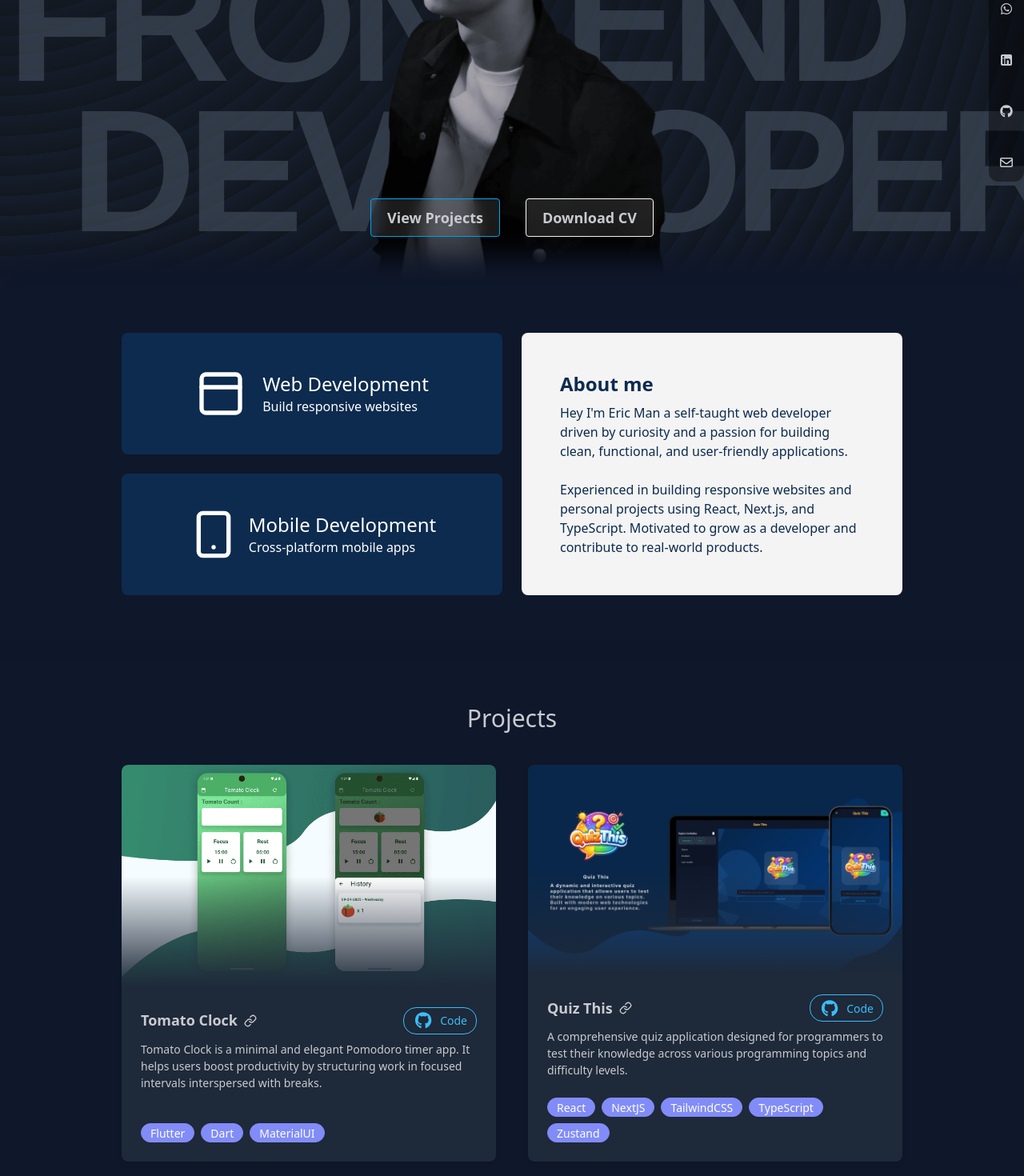
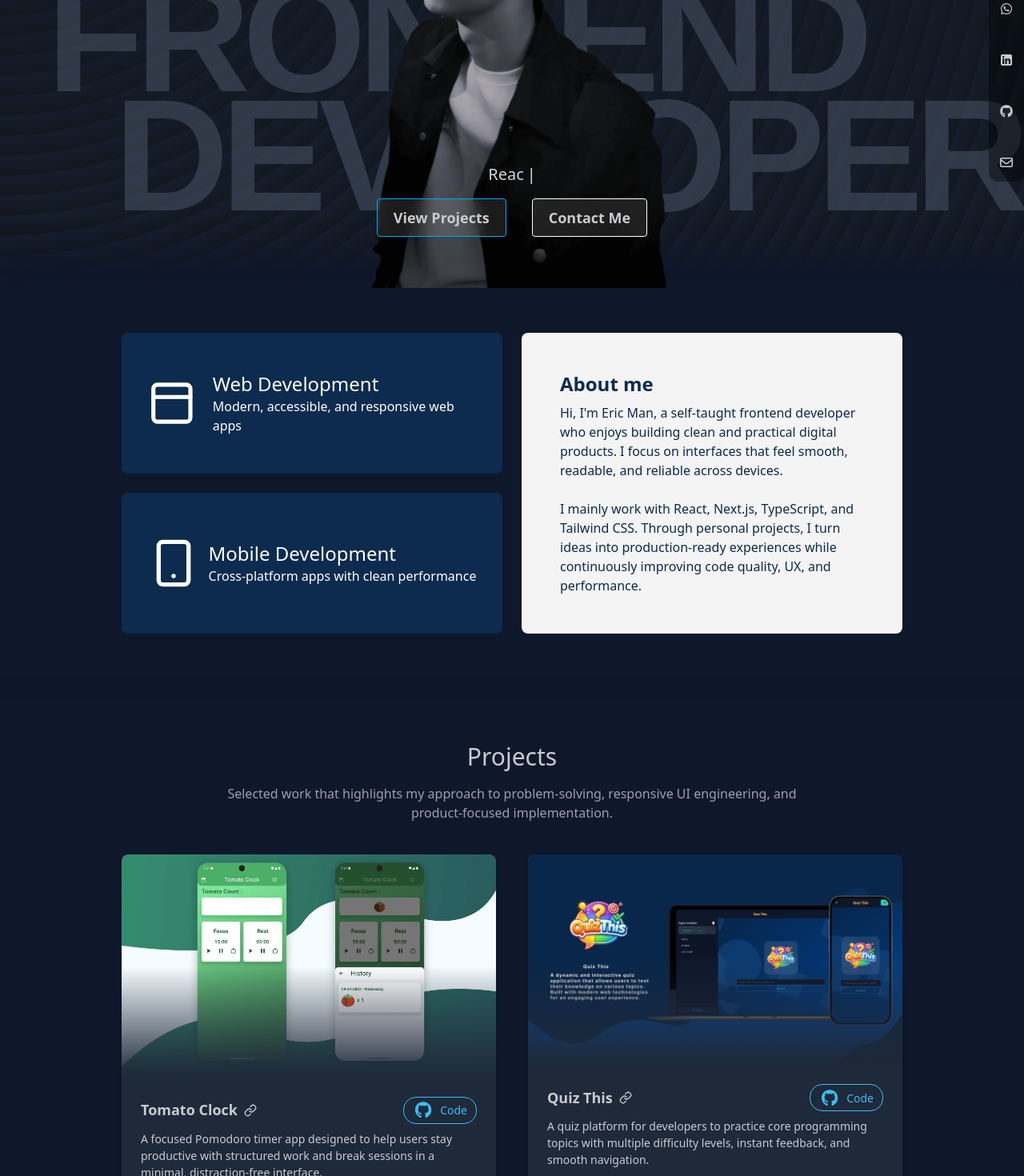
Before and after one commit to Mman7/portfolio, a Next.js app: page / in a window 1280 px wide. Shown: the part 280-1750 px from the top of the page at 80% size. Built offline with nearby package versions, Linux system fonts and the light colour scheme.

Commit message:
feat: enhance content and animations across components for improved user experience

```diff
--- a/src/components/about.tsx
+++ b/src/components/about.tsx
@@ -12,7 +12,9 @@ export default function About() {
               <h1 className="text-start text-2xl font-medium">
                 Web Development
               </h1>
-              <h2 className="text-start">Build responsive websites</h2>
+              <h2 className="text-start">
+                Modern, accessible, and responsive web apps
+              </h2>
             </div>
           </div>
         </Card>
@@ -23,7 +25,9 @@ export default function About() {
               <h1 className="text-start text-2xl font-medium">
                 Mobile Development
               </h1>
-              <h2 className="text-start">Cross-platform mobile apps</h2>
+              <h2 className="text-start">
+                Cross-platform apps with clean performance
+              </h2>
             </div>
           </div>
         </Card>
@@ -35,15 +39,16 @@ export default function About() {
             About me
           </h1>
           <h2 className="text-font-dark">
-            Hey I'm Eric Man a self-taught web developer driven by curiosity and
-            a passion for building clean, functional, and user-friendly
-            applications.
+            Hi, I'm Eric Man, a self-taught frontend developer who enjoys
+            building clean and practical digital products. I focus on interfaces
+            that feel smooth, readable, and reliable across devices.
           </h2>
           <br />
           <h2 className="text-font-dark">
-            Experienced in building responsive websites and personal projects
-            using React, Next.js, and TypeScript. Motivated to grow as a
-            developer and contribute to real-world products.
+            I mainly work with React, Next.js, TypeScript, and Tailwind CSS.
+            Through personal projects, I turn ideas into production-ready
+            experiences while continuously improving code quality, UX, and
+            performance.
           </h2>
         </div>
       </Card>
@@ -60,7 +65,7 @@ export function Card({
 }) {
   return (
     <div
-      className={`${className} h-full justify-items-center rounded-lg p-8 text-center md:text-start`}
+      className={`${className} h-full justify-items-center rounded-lg p-8 text-center transition-all duration-300 hover:-translate-y-1 hover:shadow-xl md:text-start`}
     >
       {children}
     </div>
--- a/src/components/body.tsx
+++ b/src/components/body.tsx
@@ -6,6 +6,7 @@ import HeroSection from "./hero/hero";
 import Projects from "./projects";
 import Skill from "./skill";
 import { faGithub } from "@fortawesome/free-brands-svg-icons";
+import VisibilityWrapper from "./itemcard/visibility_wrapper";
 
 export default function Body() {
   return (
@@ -14,10 +15,15 @@ export default function Body() {
         <HeroSection />
       </section>
       <section id="about">
+        <VisibilityWrapper>
           <About />
+        </VisibilityWrapper>
       </section>
       <section id="projects">
+        <VisibilityWrapper>
           <Projects />
+        </VisibilityWrapper>
+        <VisibilityWrapper>
           <div className="p-6 text-center">
             <a
               aria-label="Github Profile Link"
@@ -39,13 +45,18 @@ export default function Body() {
               </span>
             </a>
           </div>
+        </VisibilityWrapper>
         <div className="divider"></div>
       </section>
       <section id="skills">
+        <VisibilityWrapper>
           <Skill />
+        </VisibilityWrapper>
       </section>
       <section id="contact">
+        <VisibilityWrapper>
           <Contact />
+        </VisibilityWrapper>
       </section>
       <Footer />
     </div>
--- /dev/null
+++ b/src/components/hero/background_text.tsx
@@ -0,0 +1,72 @@
+"use client";
+
+import { useEffect, useState } from "react";
+
+const LOADER_HIDDEN_EVENT = "page-loader-hidden";
+const LOADER_FALLBACK_DELAY_MS = 600;
+
+export default function BackgroundText() {
+  const [isLoaded, setIsLoaded] = useState(false);
+
+  useEffect(() => {
+    const startAnimation = () => {
+      requestAnimationFrame(() => setIsLoaded(true));
+    };
+
+    window.addEventListener(LOADER_HIDDEN_EVENT, startAnimation, {
+      once: true,
+    });
+
+    let fallbackTimeoutId: number | undefined;
+    if (document.readyState === "complete") {
+      fallbackTimeoutId = window.setTimeout(
+        startAnimation,
+        LOADER_FALLBACK_DELAY_MS,
+      );
+    } else {
+      const onLoad = () => {
+        fallbackTimeoutId = window.setTimeout(
+          startAnimation,
+          LOADER_FALLBACK_DELAY_MS,
+        );
+      };
+
+      window.addEventListener("load", onLoad, { once: true });
+      return () => {
+        window.removeEventListener(LOADER_HIDDEN_EVENT, startAnimation);
+        window.removeEventListener("load", onLoad);
+        if (fallbackTimeoutId !== undefined) {
+          window.clearTimeout(fallbackTimeoutId);
+        }
+      };
+    }
+
+    return () => {
+      window.removeEventListener(LOADER_HIDDEN_EVENT, startAnimation);
+      if (fallbackTimeoutId !== undefined) {
+        window.clearTimeout(fallbackTimeoutId);
+      }
+    };
+  }, []);
+
+  return (
+    <div className="absolute inset-0 z-0 hidden flex-col items-center justify-center overflow-hidden text-5xl font-bold text-gray-300 select-none md:flex md:-translate-y-6 lg:translate-y-0">
+      <h1 className="font-display text-center leading-[0.75] font-black tracking-tighter text-gray-600 opacity-55 md:text-[clamp(4rem,13vw,7.5rem)] lg:text-[clamp(7rem,11vw,10rem)] xl:text-[calc(10rem+3vw)]">
+        <span
+          className={`-ml-35 block transform-gpu transition-all duration-700 ${
+            isLoaded ? "translate-x-0 opacity-100" : "-translate-x-16 opacity-0"
+          }`}
+        >
+          FRONTEND
+        </span>
+        <span
+          className={`ml-35 block transform-gpu transition-all delay-150 duration-700 ${
+            isLoaded ? "translate-x-0 opacity-100" : "translate-x-16 opacity-0"
+          }`}
+        >
+          DEVELOPER
+        </span>
+      </h1>
+    </div>
+  );
+}
--- a/src/components/hero/call_to_action.tsx
+++ b/src/components/hero/call_to_action.tsx
@@ -1,27 +1,35 @@
 "use client";
 import React from "react";
-import Link from "next/link";
 import { Link as ScrollLink } from "react-scroll";
+import TypewriterText from "./typewriter_text";
 
 export default function CallToAction() {
   return (
-    <div className="absolute z-100 py-16">
+    <div className="absolute z-100 py-16 text-center">
+      <TypewriterText
+        words={[
+          "I build fast, accessible web apps.",
+          "React + Next.js + TypeScript focus.",
+          "Clean UI, smooth UX, strong performance.",
+        ]}
+        className="mb-4 text-base text-gray-200 md:text-xl"
+      />
       <ScrollLink to="projects" smooth={true} duration={500} offset={-100}>
         <button
           aria-label="View Projects"
-          className="btn btn-md sm:btn-lg mx-4 rounded border border-sky-500 bg-white/10 backdrop-blur-sm duration-200 hover:scale-105 hover:bg-white/20"
+          className="btn btn-md sm:btn-lg mx-4 rounded border border-sky-500 bg-white/10 backdrop-blur-sm transition-all duration-200 hover:-translate-y-1 hover:scale-105 hover:bg-white/20"
         >
           View Projects
         </button>
       </ScrollLink>
-      <a href="/cv.pdf" download>
+      <ScrollLink to="contact" smooth={true} duration={500} offset={-100}>
         <button
           aria-label="Contact Me"
-          className="btn btn-md sm:btn-lg mx-4 rounded border border-white bg-white/10 backdrop-blur-sm transition-all duration-200 hover:scale-105 hover:bg-white/20"
+          className="btn btn-md sm:btn-lg mx-4 rounded border border-white bg-white/10 backdrop-blur-sm transition-all duration-200 hover:-translate-y-1 hover:scale-105 hover:bg-white/20"
         >
-          Download CV
+          Contact Me
         </button>
-      </a>
+      </ScrollLink>
     </div>
   );
 }
--- a/src/components/hero/hero.tsx
+++ b/src/components/hero/hero.tsx
@@ -9,6 +9,7 @@ import {
 } from "@fortawesome/free-brands-svg-icons";
 import { faEnvelope } from "@fortawesome/free-regular-svg-icons";
 import CallToAction from "./call_to_action";
+import BackgroundText from "./background_text";
 
 export default function HeroSection() {
   return (
@@ -36,15 +37,7 @@ export default function HeroSection() {
       >
         <SideContact />
       </div>
-      {/* Background TEXT */}
-      <div className="absolute inset-0 z-0 hidden flex-col items-center justify-center overflow-hidden text-5xl font-bold text-gray-300 select-none md:flex">
-        <h1 className="font-display mr-35 text-center text-base/47 text-[calc(12rem+2vw)] font-black tracking-tighter text-gray-600 opacity-55">
-          FRONTEND
-        </h1>
-        <h1 className="font-display ml-35 text-center text-base/47 text-[calc(12rem+2vw)] font-black tracking-tighter text-gray-600 opacity-55">
-          DEVELOPER
-        </h1>
-      </div>
+      <BackgroundText />
     </div>
   );
 }
--- a/src/components/itemcard/item_card.tsx
+++ b/src/components/itemcard/item_card.tsx
@@ -14,7 +14,7 @@ export function ItemCard({
 }: ItemCardProps) {
   return (
     <VisibilityWrapper>
-      <div className="card group relative h-full w-full overflow-hidden rounded-lg bg-gray-800 shadow-md">
+      <div className="card group relative h-full w-full overflow-hidden rounded-lg bg-gray-800 shadow-md transition-all duration-300 hover:-translate-y-2 hover:shadow-2xl hover:shadow-sky-500/20">
         <figure className="relative transition-all duration-300 ease-in-out hover:scale-105">
           <a
             aria-label={`${title} Site Link`}
--- a/src/components/projects.tsx
+++ b/src/components/projects.tsx
@@ -4,7 +4,11 @@ import { projectsList } from "@/src/data/projects";
 export default function Projects() {
   return (
     <div className="m-auto my-14 p-6 lg:px-38">
-      <h1 className="mb-10 text-center text-3xl font-medium">Projects</h1>
+      <h1 className="mb-4 text-center text-3xl font-medium">Projects</h1>
+      <p className="mx-auto mb-10 max-w-3xl text-center text-gray-400">
+        Selected work that highlights my approach to problem-solving, responsive
+        UI engineering, and product-focused implementation.
+      </p>
       <div className="grid grid-cols-1 justify-items-center gap-10 md:grid-cols-2">
         {projectsList.map((item, index) => (
           <ItemCard
--- a/src/components/skill.tsx
+++ b/src/components/skill.tsx
@@ -127,7 +127,7 @@ export default function Skill() {
 export function SkillItem({ children }: { children: React.ReactNode }) {
   // return <>{children}</>;
   return (
-    <VisibilityWrapper className="bg-mySecondary grid justify-items-center rounded-md p-3">
+    <VisibilityWrapper className="bg-mySecondary grid justify-items-center rounded-md p-3 transition-all duration-300 hover:-translate-y-1 hover:shadow-lg hover:shadow-sky-500/20">
       <div className="flex items-center text-white">{children}</div>
     </VisibilityWrapper>
   );
--- a/src/data/projects.ts
+++ b/src/data/projects.ts
@@ -7,7 +7,7 @@ export const projectsList: ItemCardProps[] = [
   {
     title: "Tomato Clock",
     description:
-      "Tomato Clock is a minimal and elegant Pomodoro timer app. It helps users boost productivity by structuring work in focused intervals interspersed with breaks.",
+      "A focused Pomodoro timer app designed to help users stay productive with structured work and break sessions in a minimal, distraction-free interface.",
     badges: ["Flutter", "Dart", "MaterialUI"],
     imgSrc: tomatoCountPic,
     siteLink: "https://github.com/Mman7/tomato_clock/releases",
@@ -16,7 +16,7 @@ export const projectsList: ItemCardProps[] = [
   {
     title: "Quiz This",
     description:
-      "A comprehensive quiz application designed for programmers to test their knowledge across various programming topics and difficulty levels.",
+      "A quiz platform for developers to practice core programming topics with multiple difficulty levels, instant feedback, and smooth navigation.",
     badges: ["React", "NextJS", "TailwindCSS", "TypeScript", "Zustand"],
     imgSrc: quizapp,
     siteLink: "https://quiz-this.netlify.app/",
@@ -25,7 +25,7 @@ export const projectsList: ItemCardProps[] = [
   {
     title: "PokeDex",
     description:
-      "Pokémon Index is a web app that lets users browse, search, and explore detailed information about Pokémon in a clean and responsive interface.",
+      "A responsive Pokédex web app that enables fast search, browsing, and detail exploration with a clean UI and API-driven data flow.",
     badges: ["React", "TypeScript", "TailwindCSS", "ReactQuery", "ReactRouter"],
     imgSrc: pokedexPic,
     siteLink: "https://pokedex-db.netlify.app/",
@@ -34,7 +34,7 @@ export const projectsList: ItemCardProps[] = [
   {
     title: "Portfolio Website",
     description:
-      "A personal portfolio website built using React and TailwindCSS to showcase my projects, skills, and experience in web development.",
+      "My personal portfolio site built to present projects, technical skills, and development style with an interactive, responsive user experience.",
     badges: ["React", "NextJS", "TailwindCSS", "TypeScript"],
     imgSrc: ericmanDev,
     siteLink: "https://www.ericman.dev",
```
Also changed, not shown: src/components/contact.tsx (+7 -5 lines), src/components/loading.tsx (+25 -3 lines). Lines whose indentation alone changed are shown as unchanged.
